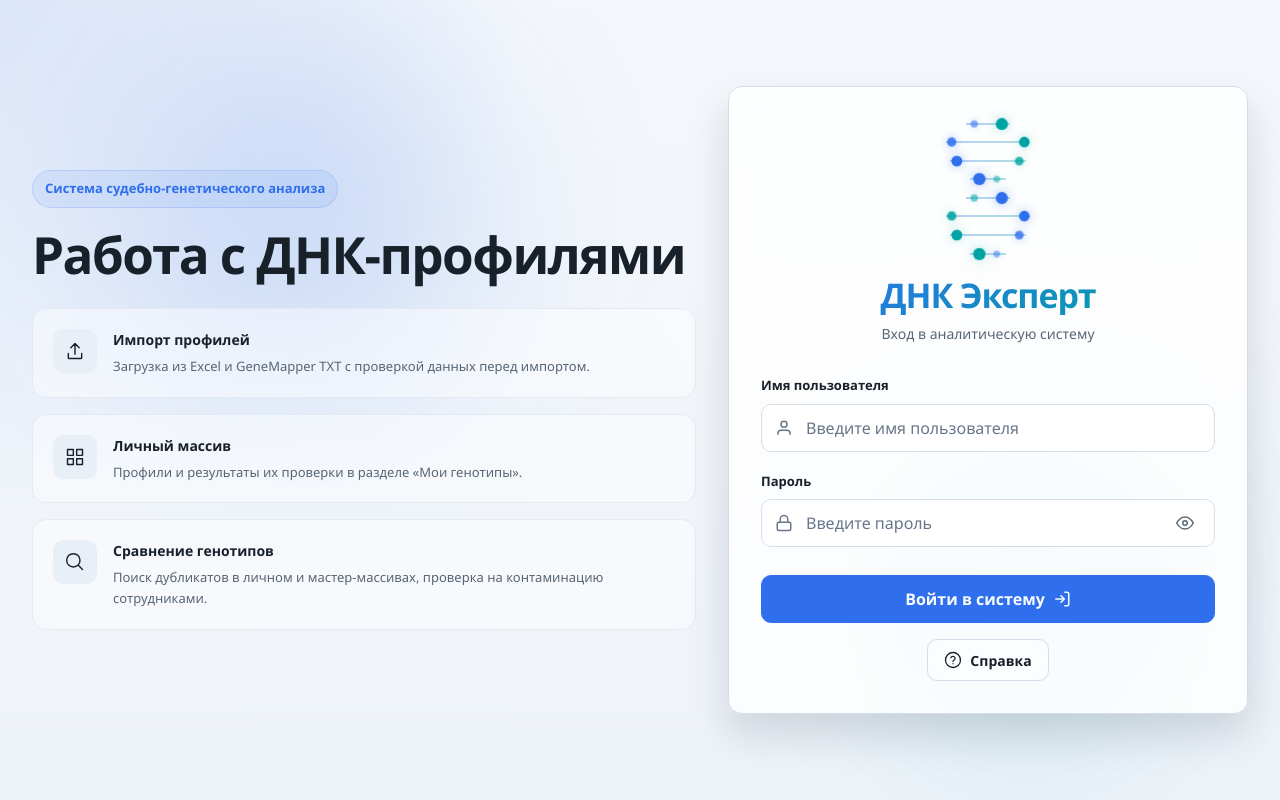
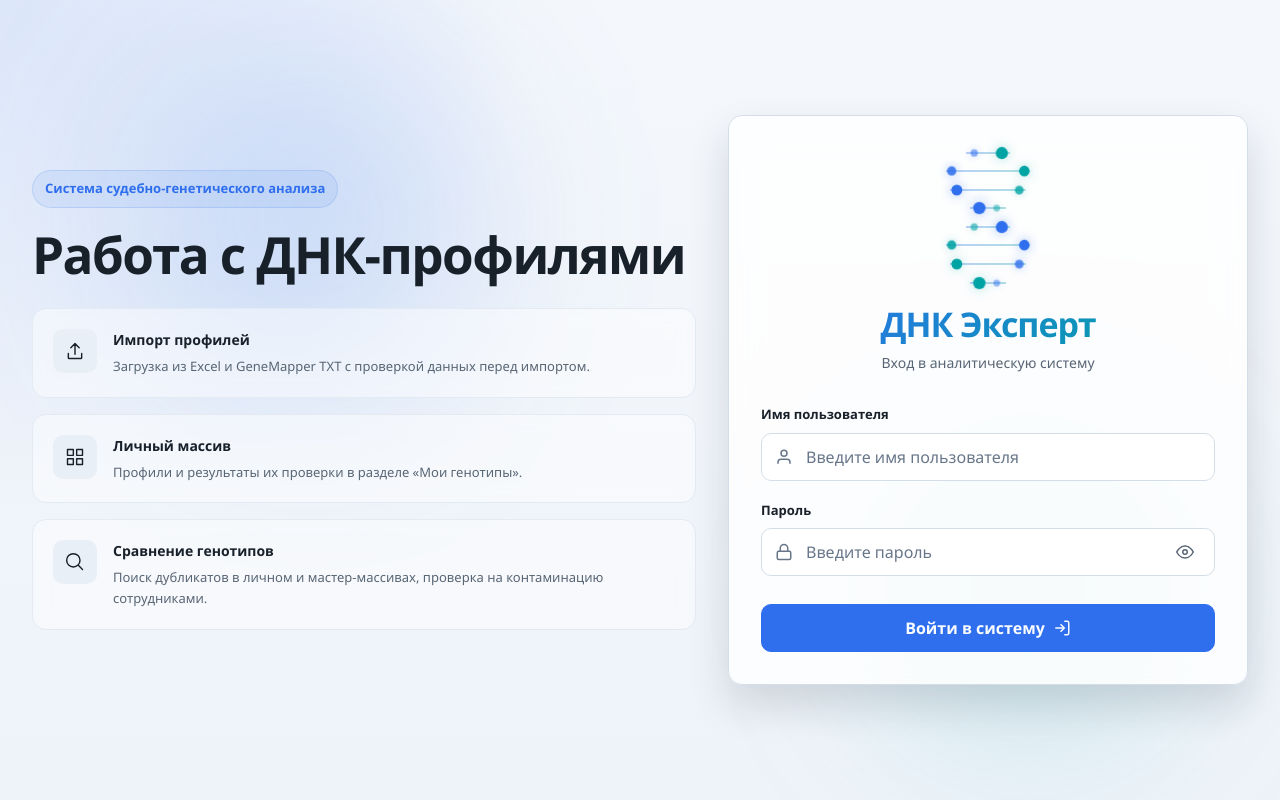
Before and after one commit to DrCramer/dna_database, a React (Create React App) app in the folder frontend/: page /login in a window 1280 px wide. Built offline with nearby package versions, Linux system fonts and the light colour scheme.

Commit message:
Убрать справку с экрана входа

```diff
--- a/frontend/src/components/Auth/LoginPage.js
+++ b/frontend/src/components/Auth/LoginPage.js
@@ -1,5 +1,4 @@
 import UiIcon from '../Common/UiIcon';
-import PageHelp from '../Common/PageHelp';
 import React, { useEffect, useState } from 'react';
 
 const LoginPage = ({
@@ -229,7 +228,6 @@ const LoginPage = ({
               </svg>
             </button>
           </form>
-          <PageHelp path="/login" className="helix-login-help" />
         </section>
       </div>
     </div>
--- a/frontend/src/components/Common/pageHelpTopics.js
+++ b/frontend/src/components/Common/pageHelpTopics.js
@@ -1,11 +1,4 @@
 const topics = {
-  '/login': {
-    title: 'Вход',
-    points: [
-      'Введите имя пользователя и пароль, которые выдал администратор, и нажмите «Войти в систему».',
-      'Если данные верны, но вход недоступен, попросите администратора проверить состояние учётной записи или сбросить пароль.'
-    ]
-  },
   '/dashboard': {
     title: 'Главная',
     points: [
--- a/frontend/src/styles/pages/login.css
+++ b/frontend/src/styles/pages/login.css
@@ -144,8 +144,6 @@
   opacity: 0;
   transform: translateY(-20px) scale(0.98);
 }
-
-.helix-login-help { display: flex; width: fit-content; margin: var(--space-4) auto 0; }
 
 .helix-branding {
   text-align: center;
```
